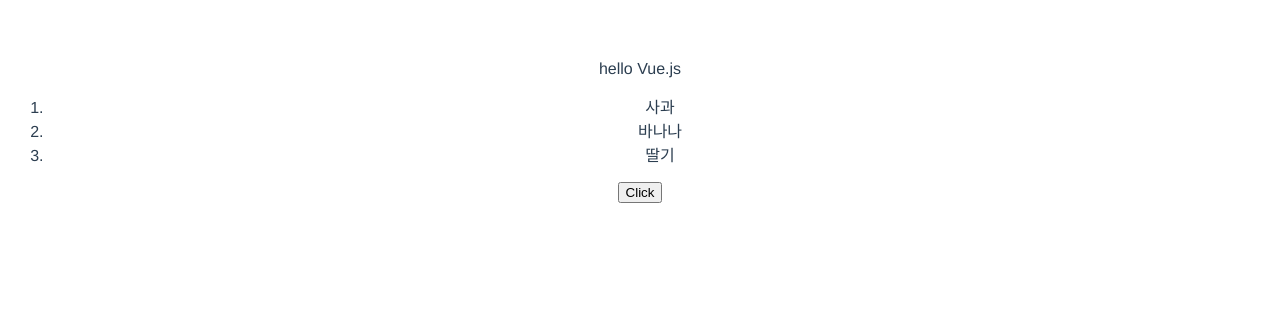
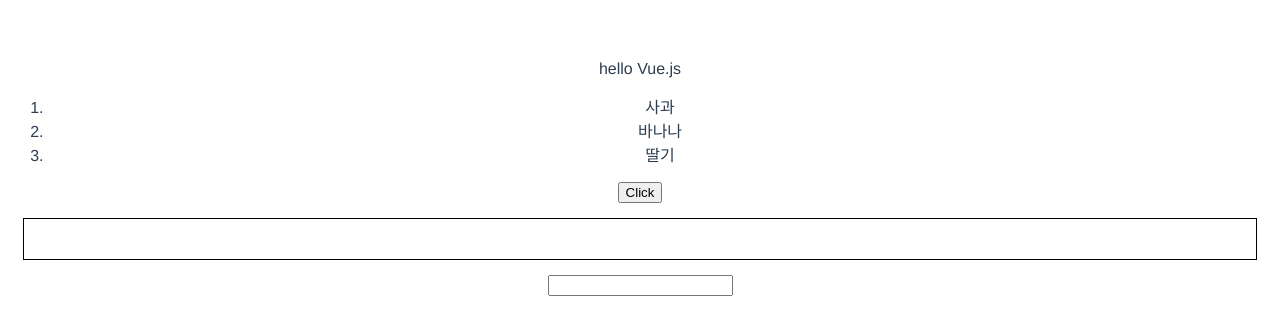
Before and after one commit to Raon98/CatsVue, a Vue app: page / in a window 1280 px wide. Shown: the top 334 px of the page. Built offline with nearby package versions, Linux system fonts and the light colour scheme.

Commit message:
inputdata

```diff
--- a/src/components/Main.vue
+++ b/src/components/Main.vue
@@ -6,6 +6,9 @@
     <li v-for="(item,i) in list" :key="i">{{item}}</li>
   </ol>
   <button @click="handleClick">Click</button>
+  <div CLASS="lines">{{inputdata}}</div>
+  <input type="text" v-model="inputdata">
+
 </template>
 
 <script>
@@ -14,21 +17,21 @@
 const useVales = () => {
       const message = ref('hello Vue.js');
       const list = ref(['사과','바나나','딸기']);
-
-      return { message , list }
+      const inputdata = ref("");
+      return { message , list , inputdata}
     }
 export default {
   // eslint-disable-next-line vue/multi-word-component-names
   name: "Main",
   setup() {
-    const {message, list} = useVales()
+    const {message, list, inputdata} = useVales()
 
     const handleClick = (event) => {
       alert(event.target)
       list.value.push('오렌지')
     }
 
-    return {message, list, handleClick}
+    return {message, list, handleClick, inputdata}
   }
 }
 
@@ -37,5 +40,15 @@
 </script>
 
 <style scoped>
+.lines{
+  line-height: 20px;
+  border-collapse: collapse;
+  border: 1px solid black;
+  margin: 15px;
+  padding-top: 20px;
+  padding-bottom: 20px;
+}
+p {
 
+}
 </style>
```
